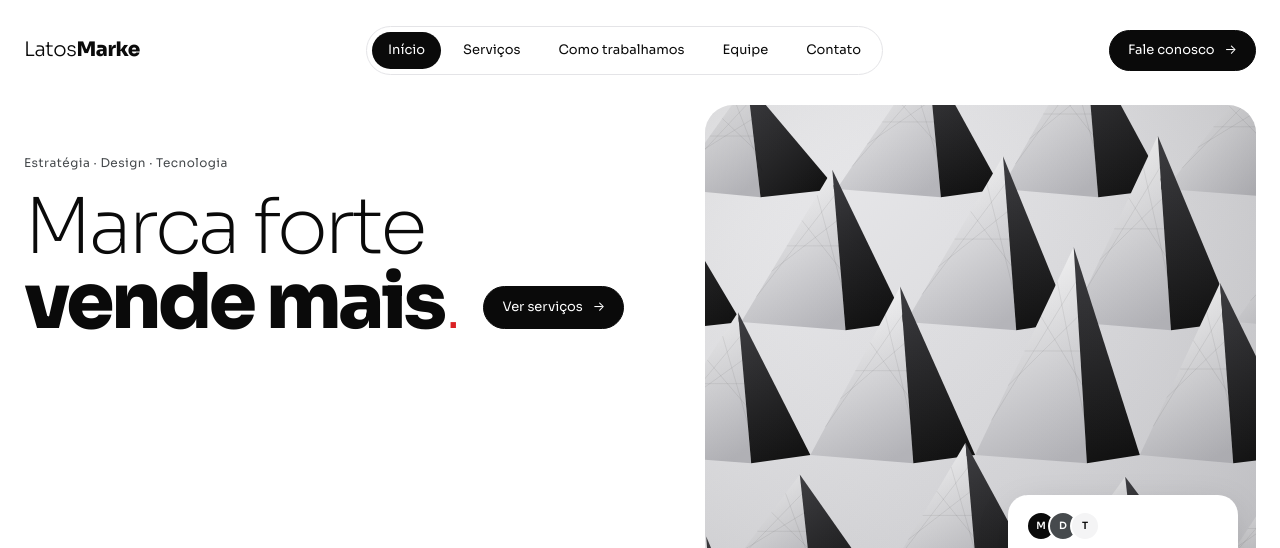
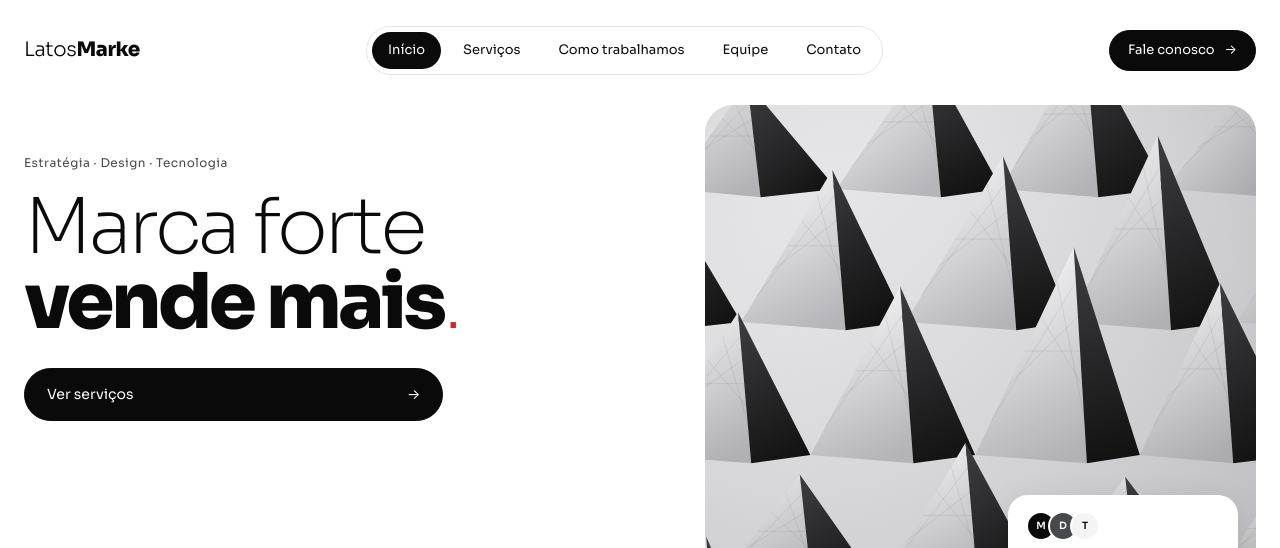
Before and after one commit to agencialatosmarke-arch/latosmarke-site, a plain HTML site: page index.html in a window 1280 px wide. Shown: the top 548 px of the page. Drawn offline with Linux system fonts and the light colour scheme.

Commit message:
Botão Ver serviços abaixo do título, com a largura de vende mais
Co-Authored-By: Claude Opus 5.5 <noreply@anthropic.com>
Claude-Session: https://claude.ai/code/session_017MWjVNj86WLCDmzPajjaYM

```diff
--- a/index.html
+++ b/index.html
@@ -245,8 +245,8 @@ body.locked{overflow:hidden}
 .hero h1{font-size:clamp(44px,6vw,84px);font-weight:200;line-height:.98;letter-spacing:-.045em;margin-top:18px}
 .hero h1 strong{font-weight:800}
 .dot{color:var(--red)}
-.h1-row{display:flex;align-items:flex-end;gap:14px 24px;flex-wrap:wrap}
-.hero-cta{margin-bottom:clamp(6px,.9vw,12px);padding:10px 18px}
+.h1-row{display:flex;flex-direction:column;align-items:flex-start;gap:clamp(18px,2.2vw,28px)}
+.hero-cta{width:var(--cta-w,auto);max-width:100%;justify-content:space-between;padding:14px 22px;font-size:14px}
 .hero .lead{max-width:40ch;color:var(--graphite);margin-top:22px;font-size:15px}
 .cta-row{display:flex;flex-wrap:wrap;gap:10px;margin-top:28px}
 .hero-foot{display:grid;gap:14px;min-width:0}
@@ -946,8 +946,15 @@ footer nav a:hover{color:var(--ink)}
   pfBody.addEventListener("scroll",()=>{if(tSel)placeTip()},{passive:true});
   addEventListener("resize",()=>{if(tSel)placeTip()});
 
+  /* ---------- botão do topo com a largura de "vende mais" ---------- */
+  const heroStrong=document.querySelector(".hero h1 strong"),heroCta=document.querySelector(".hero-cta");
+  const fitCta=()=>{if(heroStrong&&heroCta&&heroStrong.offsetParent)heroCta.style.setProperty("--cta-w",heroStrong.getBoundingClientRect().width+"px")};
+  addEventListener("resize",fitCta);addEventListener("hashchange",()=>setTimeout(fitCta,60));
+  if(document.fonts){document.fonts.ready.then(fitCta);document.fonts.addEventListener("loadingdone",fitCta)}
+
   route();
   syncTeam();
+  fitCta();
   if(document.fonts&&document.fonts.ready)document.fonts.ready.then(drawAll);
 })();
 </script>
```
